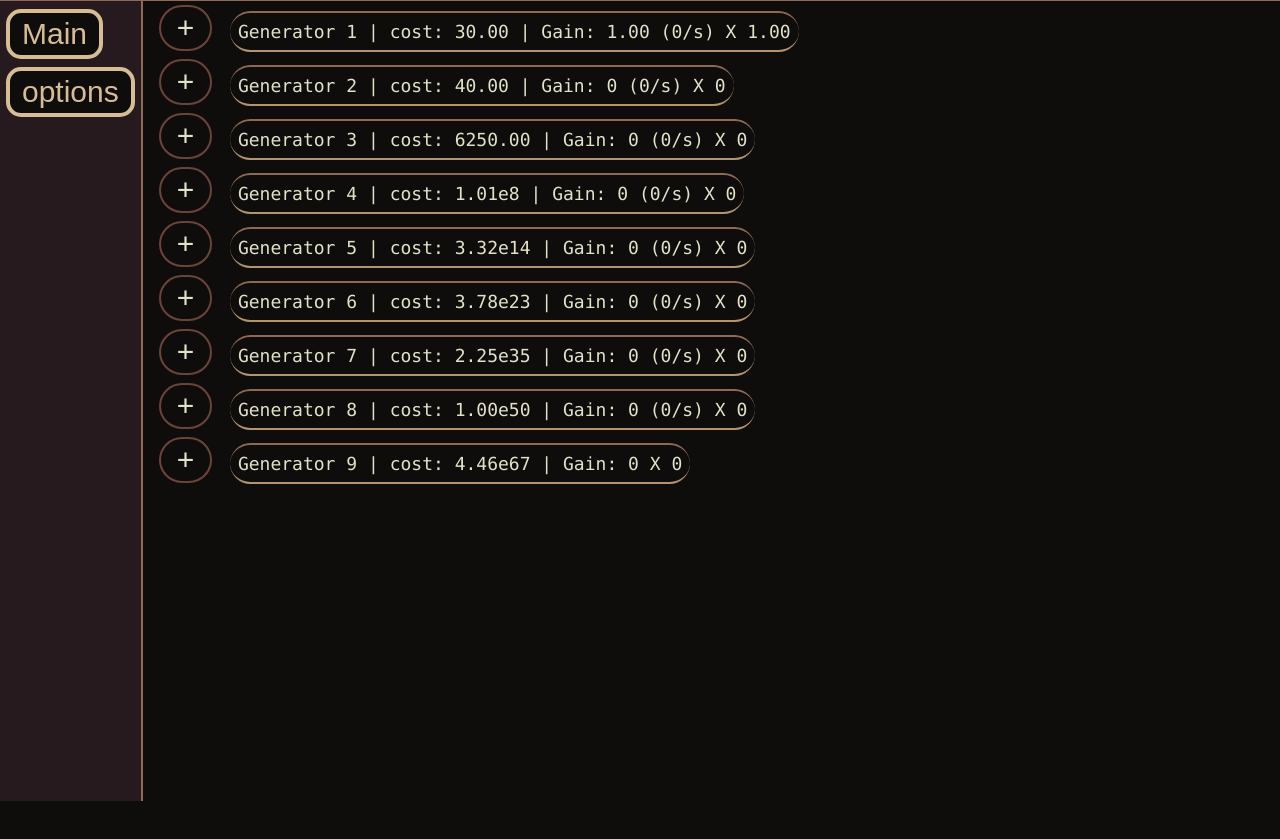
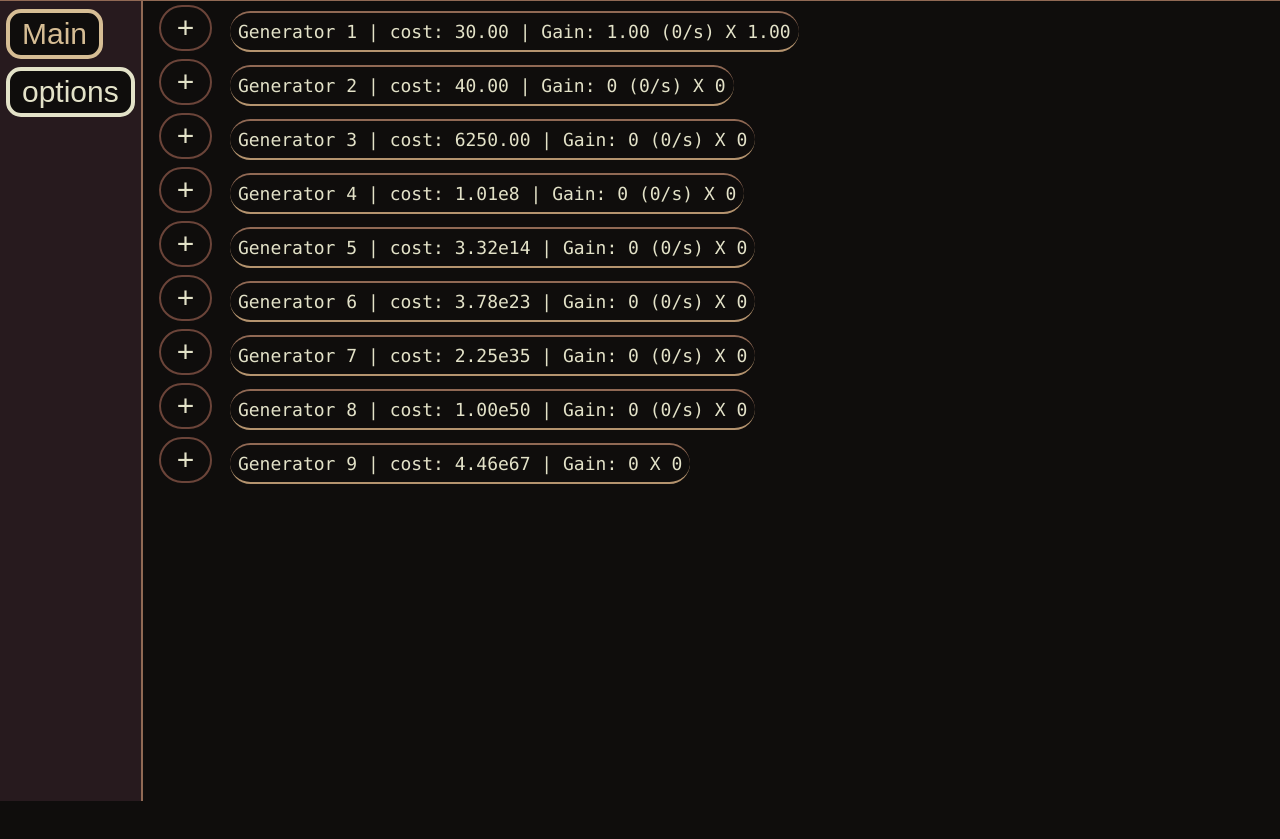
Before and after one commit to Thaness0/Generic-Gincremental-with-Gpolynomial-Growth, a plain HTML site: page index.html in a window 1280 px wide. Shown: the part 43-882 px from the top of the page. Drawn offline with Linux system fonts and the light colour scheme.

Commit message:
Add files via upload

```diff
--- a/index.html
+++ b/index.html
@@ -12,7 +12,7 @@
 
     <aside>
         <button onclick="changeTab('mainTab')">Main</button> <br>
-        <button onclick="changeTab('optionsTab')"">options</button>
+        <button onclick="changeTab('optionsTab')" style="border-color: var(--palette-carobTreat-off-white);color: var(--palette-carobTreat-off-white)">options</button>
     </aside>
 
 
```
